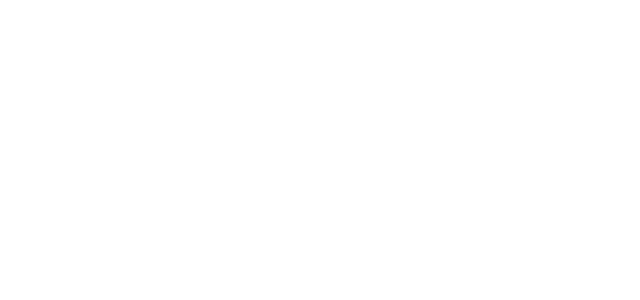
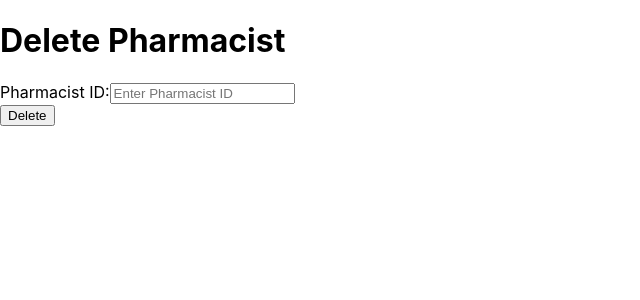
Before and after one commit to advanced-computer-lab-2023/Code-Commandos-Pharmacy, a React (Create React App) app in the folder frontend/: page /PharmacistDelete in a window 1280 px wide. Before the commit this address had no page. Shown: the top 300 px of the page, without its empty margins (0-640 px from the left). Built offline with nearby package versions, Linux system fonts and the light colour scheme.

Commit message:
FrontEnd

```diff
--- a/frontend/src/App.js
+++ b/frontend/src/App.js
@@ -1,6 +1,7 @@
 import {BrowserRouter, Routes, Route} from 'react-router-dom'
 import PharmacistRegistration from './pages/pharmacistUploadToRegister'
 import SearchByPharmacistId from './pages/SearchByPharmacistId'
+import PharmacistDeleteForm from  './components/pharmacistDeleteForm'
 
 function App() {
   return (
@@ -10,10 +11,13 @@
         <Routes>
           <Route
             path="/pharmacistUploadToRegister"
-            element={<pharmacistUploadToRegister />}
+            element={<PharmacistRegistration />}
           />
 
-
+          <Route
+            path="/PharmacistDelete"
+            element={<PharmacistDeleteForm />}
+         />
           <Route
             path="/SearchByPharmacistId"
             element={<SearchByPharmacistId />}
--- /dev/null
+++ b/frontend/src/components/pharmacistDeleteForm.js
@@ -0,0 +1,45 @@
+import React, { useState } from 'react';
+
+function PharmacistDeleteForm() {
+  const [pharmacistId, setPharmacistId] = useState('');
+
+    const handlePharmacistIdChange = (event) => {
+      setPharmacistId(event.target.value);
+    };
+
+    const handleDelete = () => {
+       fetch('http://localhost/4000/api/pharmacistRoute/removePharmacist/:id', {
+        method: 'DELETE'
+      })
+      .then(response => {
+        if (!response.ok) {
+          throw new Error('An error occurred while deleting the pharmacist.');
+        }
+      })
+      .then(() => {
+        alert('Pharmacist deleted successfully.');
+        setPharmacistId('');
+      })
+      .catch(error => {
+        console.error('An error occurred:', error);
+        alert(error.message);
+      });
+    };
+
+    return (
+      <div>
+        <h1>Delete Pharmacist</h1>
+        <label htmlFor="pharmacist-id">Pharmacist ID:</label>
+        <input
+          type="text"
+          id="pharmacist-id"
+          placeholder="Enter Pharmacist ID"
+          value={pharmacistId}
+          onChange={handlePharmacistIdChange}
+        /><br />
+        <button onClick={handleDelete}>Delete</button>
+      </div>
+    );
+  }
+
+export default PharmacistDeleteForm;
```
Also changed, not shown: frontend/src/pages/deleteDoctor.js (added, +12 -0 lines).
